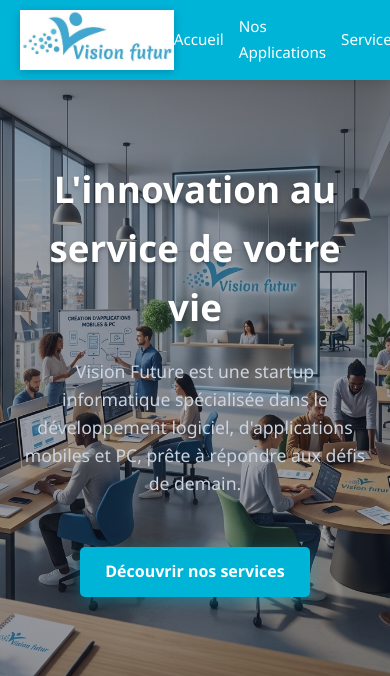
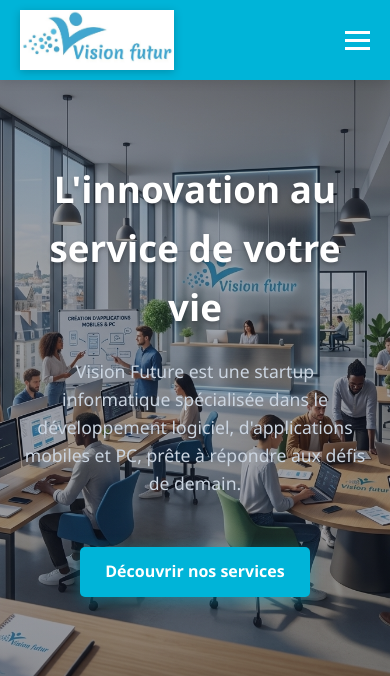
Before and after one commit to Kouamen-45/vision_future, a Flask app: page / in a window 390 px wide; the page is wider, and only the part inside the window is pictured. Shown: the top 676 px of that part. Run offline with Flask 3, Linux system fonts and the light colour scheme.

Commit message:
css et base

```diff
--- a/static/style.css
+++ b/static/style.css
@@ -1,9 +1,12 @@
 :root {
-    --primary-color: #00b4d8;  /* Bleu ciel pour la Navbar et le Footer */
+    --primary-color: #00b4d8;
+    /* Bleu ciel pour la Navbar et le Footer */
     --secondary-color: #1e293b;
-    --accent-color: #0077b6;   /* Bleu plus foncé pour les boutons et accents */
+    --accent-color: #0077b6;
+    /* Bleu plus foncé pour les boutons et accents */
     --text-main: #333333;
-    --bg-light: #f1f5f9;      /* Fond global gris clair et lumineux */
+    --bg-light: #f1f5f9;
+    /* Fond global gris clair et lumineux */
 }
 
 * {
@@ -55,7 +58,8 @@ nav {
 }
 
 .navbar-logo {
-    height: 60px; /* Taille réduite et fluide pour mobile */
+    height: 60px;
+    /* Taille réduite et fluide pour mobile */
     width: auto;
     transition: transform 0.3s cubic-bezier(0.4, 0, 0.2, 1);
     filter: drop-shadow(0 2px 4px rgba(0, 0, 0, 0.2));
@@ -69,7 +73,8 @@ nav {
 nav ul {
     list-style: none;
     display: flex;
-    gap: 15px; /* Espace optimisé pour les petits écrans */
+    gap: 15px;
+    /* Espace optimisé pour les petits écrans */
     align-items: center;
     margin: 0;
     padding: 0;
@@ -268,7 +273,7 @@ footer {
 .hero-section.hero-home {
     position: relative;
     background: linear-gradient(rgba(15, 23, 42, 0.4), rgba(15, 23, 42, 0.4)),
-                url("fong.png");
+        url("fong.png");
     background-size: cover;
     background-position: center;
     background-repeat: no-repeat;
@@ -290,7 +295,8 @@ footer {
 }
 
 .hero-section.hero-home h1 {
-    font-size: 2.3rem; /* Adapté pour une belle lisibilité sur mobile et PC */
+    font-size: 2.3rem;
+    /* Adapté pour une belle lisibilité sur mobile et PC */
     color: #ffffff;
     margin-bottom: 20px;
     font-weight: 700;
@@ -317,3 +323,64 @@ footer {
     transform: translateY(-3px);
     opacity: 0.9;
 }
+
+/* --- Styles du Menu Hamburger pour Mobile --- */
+.menu-toggle {
+    display: none;
+    /* Caché par défaut sur PC */
+    cursor: pointer;
+    flex-direction: column;
+    gap: 5px;
+}
+
+.menu-toggle .bar {
+    width: 25px;
+    height: 3px;
+    background-color: #ffffff;
+    transition: all 0.3s ease;
+}
+
+/* --- Media Query pour les smartphones (écrans inférieurs à 768px) --- */
+@media screen and (max-width: 768px) {
+    .menu-toggle {
+        display: flex;
+        /* Affiche le bouton hamburger sur mobile */
+    }
+
+    .nav-list {
+        position: absolute;
+        top: 100%;
+        left: 0;
+        width: 100%;
+        background-color: var(--primary-color);
+        flex-direction: column;
+        align-items: center;
+        max-height: 0;
+        overflow: hidden;
+        transition: max-height 0.3s ease-in-out;
+        box-shadow: 0 10px 10px rgba(0, 0, 0, 0.1);
+    }
+
+    .nav-list.active {
+        max-height: 250px;
+        /* Hauteur maximale quand le menu est ouvert */
+        padding: 15px 0;
+    }
+
+    .nav-list li {
+        margin: 10px 0;
+    }
+
+    /* Animation du bouton hamburger en croix (optionnel) */
+    .menu-toggle.is-active .bar:nth-child(1) {
+        transform: translateY(8px) rotate(45deg);
+    }
+
+    .menu-toggle.is-active .bar:nth-child(2) {
+        opacity: 0;
+    }
+
+    .menu-toggle.is-active .bar:nth-child(3) {
+        transform: translateY(-8px) rotate(-45deg);
+    }
+}
--- a/templates/base.html
+++ b/templates/base.html
@@ -14,7 +14,14 @@
             <img src="{{ url_for('static', filename='logo.png') }}" alt="Vision Future" class="navbar-logo">
         </a>
     </div>
-    <ul>
+
+    <div class="menu-toggle" id="mobile-menu">
+        <span class="bar"></span>
+        <span class="bar"></span>
+        <span class="bar"></span>
+    </div>
+
+    <ul class="nav-list">
         <li><a href="{{ url_for('home') }}">Accueil</a></li>
         <li><a href="{{ url_for('applications') }}">Nos Applications</a></li>
         <li><a href="{{ url_for('services') }}">Services</a></li>
@@ -30,5 +37,15 @@
     <p>&copy; 2026 Vision Future. Tous droits réservés. | Faciliter la vie de demain.</p>
 </footer>
 
+<script>
+    const mobileMenu = document.getElementById('mobile-menu');
+    const navList = document.querySelector('.nav-list');
+
+    mobileMenu.addEventListener('click', () => {
+        navList.classList.toggle('active');
+        mobileMenu.classList.toggle('is-active');
+    });
+</script>
+
 </body>
 </html>
```
Lines whose indentation alone changed are shown as unchanged.
